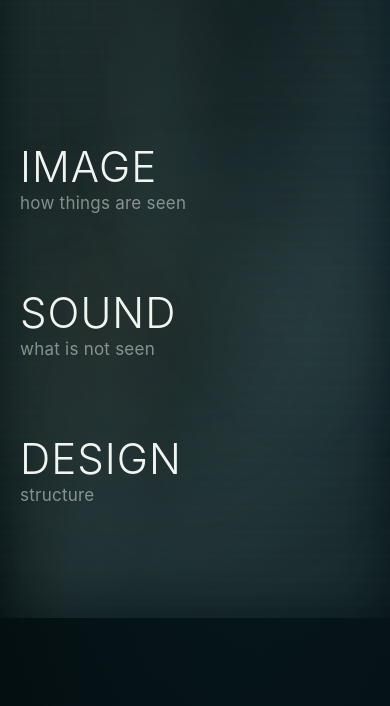
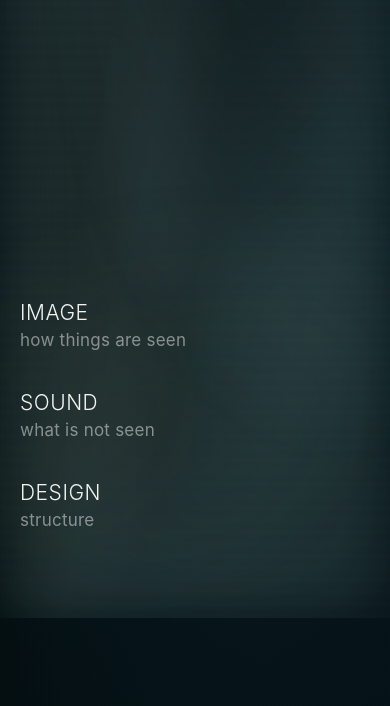
Before and after one commit to sustudio2021/su-studio-site, a website: page index.html in a window 390 px wide. Shown: the part 614-1320 px from the top of the page. Drawn offline with Linux system fonts and the light colour scheme.

Commit message:
Refine homepage and about typography

```diff
--- a/index.html
+++ b/index.html
@@ -333,7 +333,7 @@
 
       h2 {
         position: relative;
-        font-size: clamp(42px, 10vw, 142px);
+        font-size: clamp(21px, 5vw, 71px);
         font-weight: 300;
         letter-spacing: 0.024em;
         line-height: 0.9;
@@ -360,7 +360,7 @@
       }
 
       .image.field {
-        min-height: clamp(120px, 13vw, 170px);
+        min-height: clamp(70px, 7vw, 94px);
       }
 
       .field::before {
@@ -432,7 +432,7 @@
       }
 
       .sound.field {
-        min-height: clamp(120px, 13vw, 170px);
+        min-height: clamp(70px, 7vw, 94px);
       }
 
       .sound-title {
@@ -635,7 +635,7 @@
       }
 
       .design.field {
-        min-height: clamp(120px, 13vw, 170px);
+        min-height: clamp(70px, 7vw, 94px);
       }
 
       .design.field::before,
@@ -652,7 +652,7 @@
 
       .services-list {
         display: grid;
-        gap: clamp(22px, 3.2vh, 36px);
+        gap: clamp(10px, 1.4vh, 16px);
       }
 
       .services .field {
@@ -800,15 +800,15 @@
         }
 
         .image.field {
-          min-height: 120px;
+          min-height: 76px;
         }
 
         .sound.field {
-          min-height: 120px;
+          min-height: 76px;
         }
 
         .design.field {
-          min-height: 120px;
+          min-height: 76px;
         }
 
         .services {
@@ -818,7 +818,7 @@
         }
 
         .services-list {
-          gap: 26px;
+          gap: 14px;
         }
       }
 
```
Also changed, not shown: about.html (+15 -0 lines).
